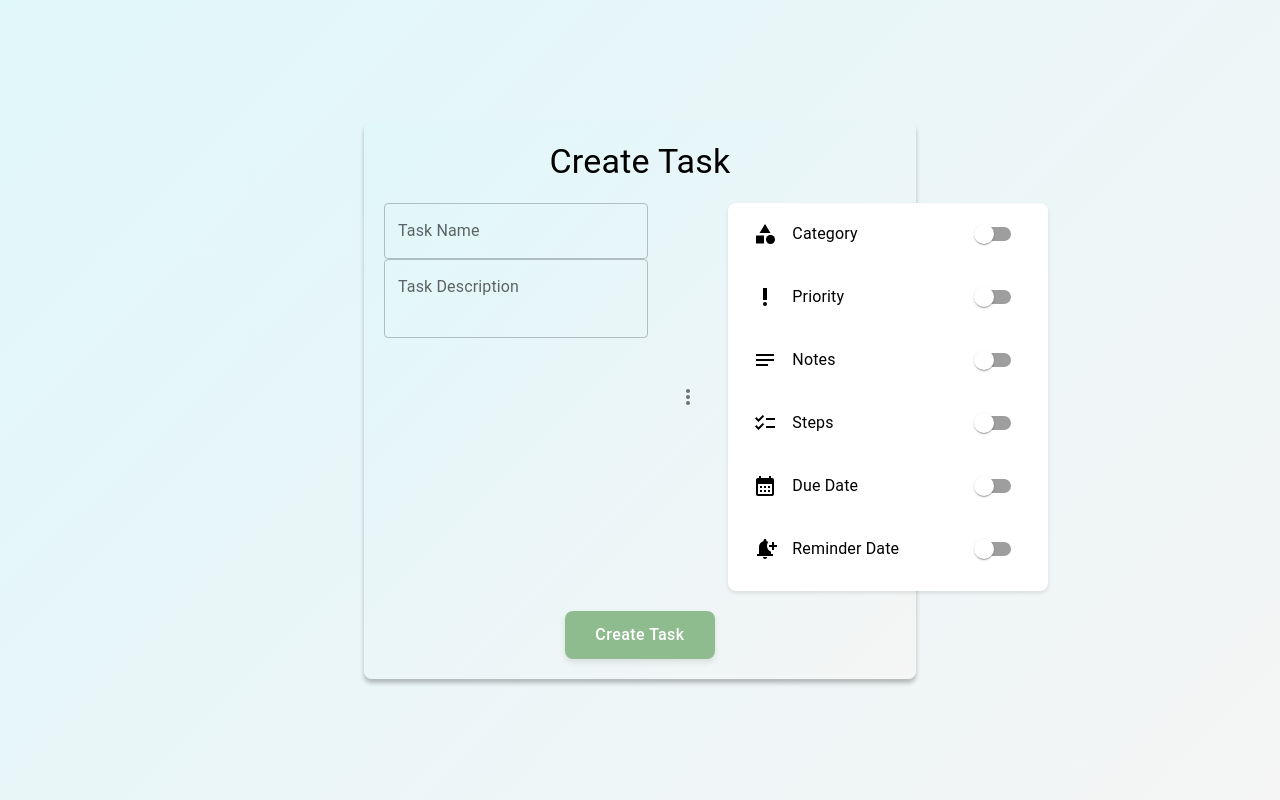
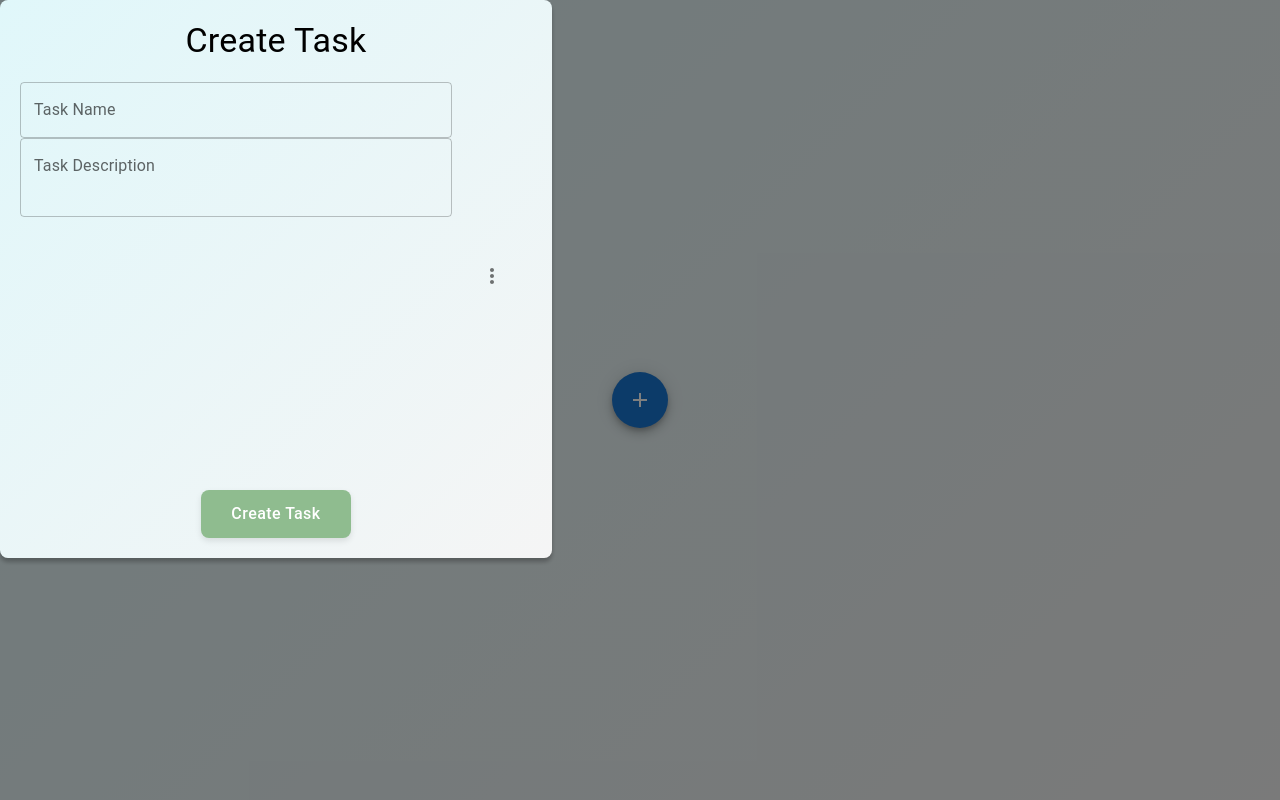
Before and after one commit to rymbowman/Task-Management-App---Frontend, a React (Vite) app in the folder Checkbox-Frontend/: page /dashboard in a window 1280 px wide. Both pictures are taken after a click on the button "add". Built offline with nearby package versions, Linux system fonts and the light colour scheme.

Commit message:
Create TaskModal component and replace CreateTask in Dashboard with TaskModal

```diff
--- /dev/null
+++ b/Checkbox-Frontend/src/components/create-task/TaskModal.jsx
@@ -0,0 +1,29 @@
+import { Fab, Modal, Tooltip } from "@mui/material";
+import AddIcon from "@mui/icons-material/Add";
+import { useState } from "react";
+import CreateTask from "./CreateTask";
+
+const TaskModal = () => {
+  const [open, setOpen] = useState(false);
+  const handleOpen = () => setOpen(true);
+  const handleClose = () => setOpen(false);
+  return (
+    <>
+      <Tooltip title="Add Task">
+        <Fab color="primary" aria-label="add" onClick={handleOpen}>
+          <AddIcon />
+        </Fab>
+      </Tooltip>
+      <Modal
+        open={open}
+        onClose={handleClose}
+        aria-labelledby="modal-modal-title"
+        aria-describedby="modal-modal-description"
+      >
+        <CreateTask handleClose={handleClose} />
+      </Modal>
+    </>
+  );
+};
+
+export default TaskModal;
--- a/Checkbox-Frontend/src/pages/Dashboard.jsx
+++ b/Checkbox-Frontend/src/pages/Dashboard.jsx
@@ -1,5 +1,5 @@
 import { Box, styled } from "@mui/material";
-import CreateTask from "../components/create-task/CreateTask";
+import TaskModal from "../components/create-task/TaskModal";
 
 const DashboardContainer = styled(Box)({
   display: "flex",
@@ -13,7 +13,7 @@
 const Dashboard = () => {
   return (
     <DashboardContainer>
-      <CreateTask />
+      <TaskModal />
     </DashboardContainer>
   );
 };
```
